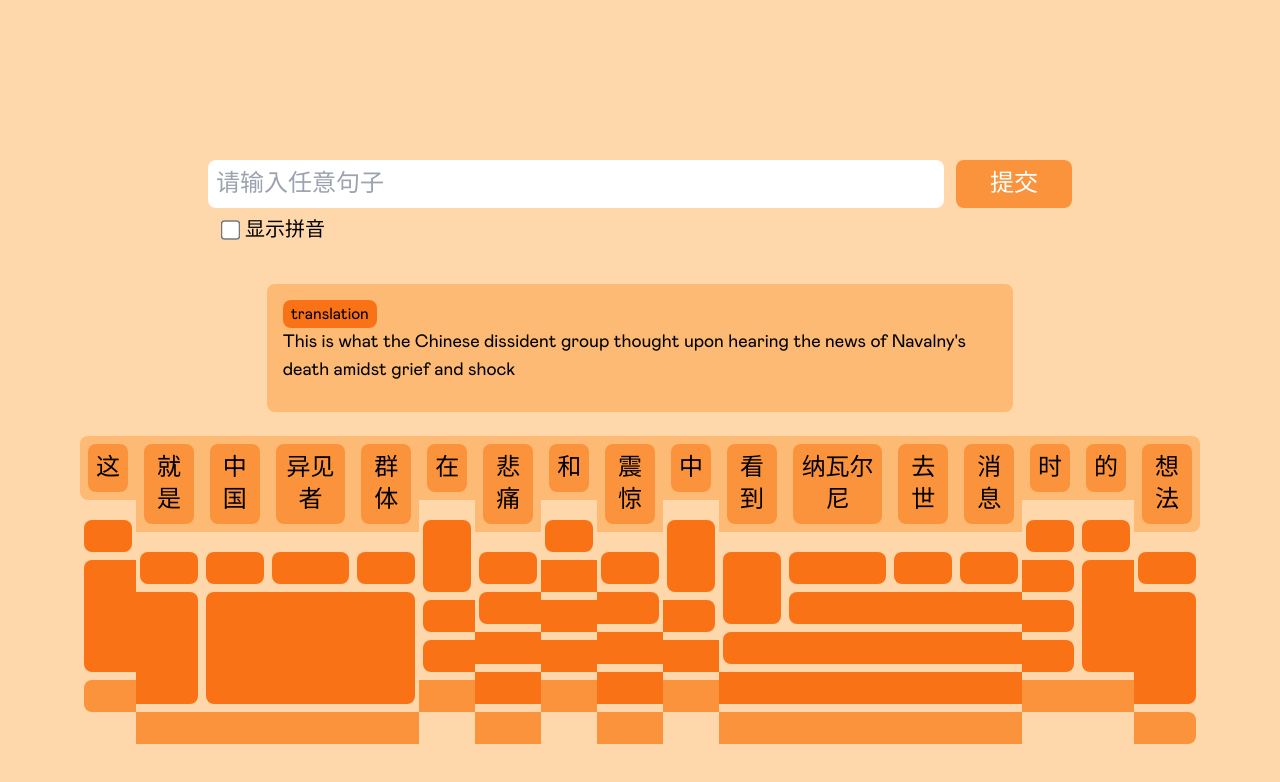
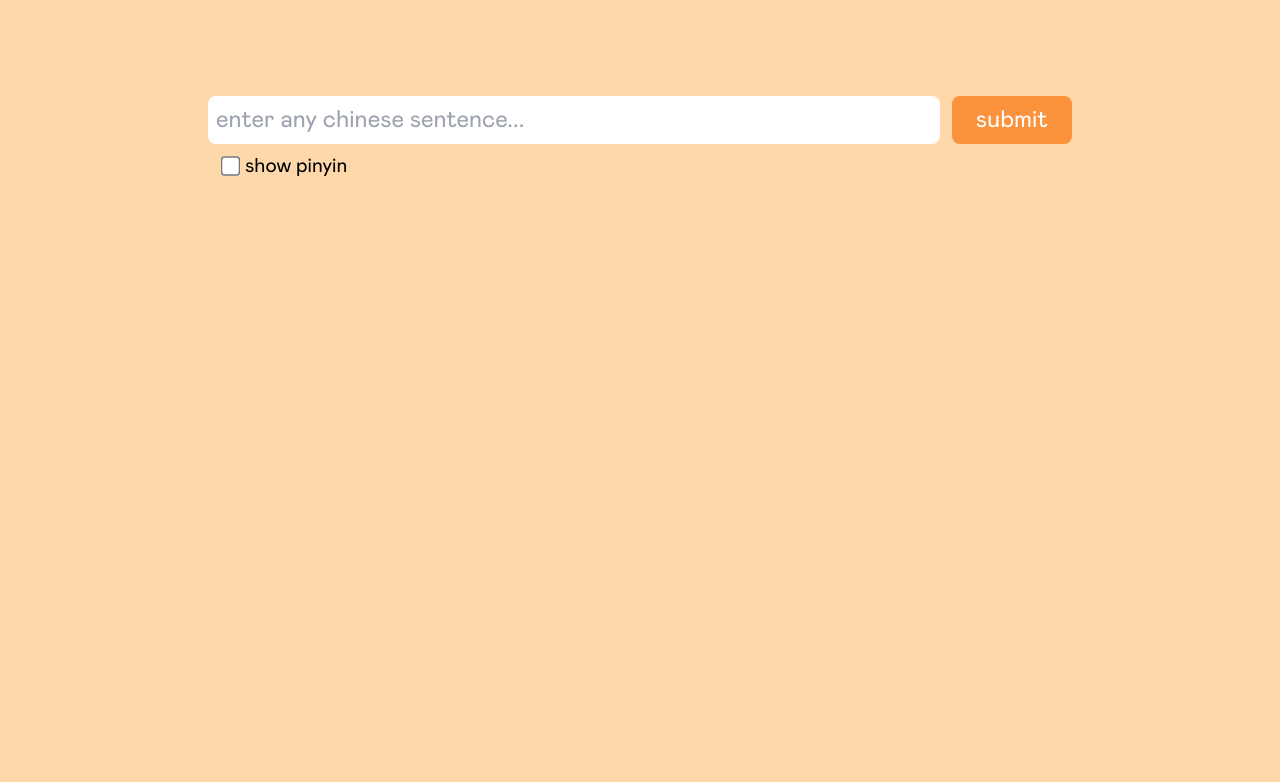
Before and after one commit to vishaalram02/juzi, a SvelteKit app: page / in a window 1280 px wide. Shown: the top 782 px of the page. Built offline with nearby package versions, Linux system fonts and the light colour scheme.

Commit message:
class colors

```diff
--- a/package.json
+++ b/package.json
@@ -34,6 +34,7 @@
 	},
 	"type": "module",
 	"dependencies": {
+		"@vercel/kv": "^1.0.1",
 		"dotenv": "^16.4.5",
 		"openai": "^4.28.0"
 	}
--- a/src/app.css
+++ b/src/app.css
@@ -3,7 +3,7 @@
 @tailwind utilities;
 
 @layer base {
-    @font-face {
+	@font-face {
 		font-family: mabry;
 		src: url(/fonts/MabryPro-Regular.woff) format('woff');
 	}
--- /dev/null
+++ b/src/data/examples.json
@@ -0,0 +1,203 @@
+{
+	"examples": [
+		{
+			"translation": "This is what the Chinese dissident group thought upon hearing the news of Navalny's death amidst grief and shock",
+			"parse": [
+				{
+					"translation": "This is",
+					"parse": [
+						{
+							"content": "这",
+							"class": "pronoun",
+							"pinyin": "zhè",
+							"translation": "this"
+						},
+						{
+							"content": "就是",
+							"class": "verb",
+							"pinyin": "jiù shì",
+							"translation": "is"
+						}
+					]
+				},
+				{
+					"translation": "the Chinese dissident group",
+					"parse": [
+						{
+							"content": "中国",
+							"class": "noun",
+							"pinyin": "zhōng guó",
+							"translation": "Chinese"
+						},
+						{
+							"content": "异见者",
+							"class": "noun",
+							"pinyin": "yì jiàn zhě",
+							"translation": "dissidents"
+						},
+						{
+							"content": "群体",
+							"class": "noun",
+							"pinyin": "qún tǐ",
+							"translation": "group"
+						}
+					]
+				},
+				{
+					"translation": "upon hearing the news of Navalny's death amidst grief and shock",
+					"parse": [
+						{
+							"translation": "amidst grief and shock",
+							"parse": [
+								{
+									"content": "在",
+									"class": "preposition",
+									"pinyin": "zài",
+									"translation": "in"
+								},
+								{
+									"translation": "grief and shock",
+									"parse": [
+										{
+											"content": "悲痛",
+											"class": "noun",
+											"pinyin": "bēi tòng",
+											"translation": "grief"
+										},
+										{
+											"content": "和",
+											"class": "conjunction",
+											"pinyin": "hé",
+											"translation": "and"
+										},
+										{
+											"content": "震惊",
+											"class": "noun",
+											"pinyin": "zhèn jīng",
+											"translation": "shock"
+										}
+									]
+								},
+								{
+									"content": "中",
+									"class": "noun",
+									"pinyin": "zhōng",
+									"translation": "among"
+								}
+							]
+						},
+						{
+							"translation": "seeing the news of Navalny's death",
+							"parse": [
+								{
+									"content": "看到",
+									"class": "verb",
+									"pinyin": "kàn dào",
+									"translation": "see"
+								},
+								{
+									"translation": "the news of Navalny's death",
+									"parse": [
+										{
+											"content": "纳瓦尔尼",
+											"class": "noun",
+											"pinyin": "Nà wǎ ěr ní",
+											"translation": "Navalny"
+										},
+										{
+											"content": "去世",
+											"class": "verb",
+											"pinyin": "qù shì",
+											"translation": "death"
+										},
+										{
+											"content": "消息",
+											"class": "noun",
+											"pinyin": "xiāo xī",
+											"translation": "news"
+										},
+										{
+											"content": "时",
+											"class": "noun",
+											"pinyin": "shí",
+											"translation": "when"
+										}
+									]
+								}
+							]
+						}
+					]
+				},
+				{
+					"translation": "thought",
+					"parse": [
+						{
+							"content": "的",
+							"class": "particle",
+							"pinyin": "de",
+							"translation": "of"
+						},
+						{
+							"content": "想法",
+							"class": "noun",
+							"pinyin": "xiǎng fǎ",
+							"translation": "thought"
+						}
+					]
+				}
+			]
+		}
+	],
+	"dict": [
+		{
+			"这": [{ "english": "(pronoun) this; these", "pinyin": "zhe4" }],
+			"就是": [{ "english": "exactly; precisely", "pinyin": "jiu4 shi4" }],
+			"中国": [{ "english": "China", "pinyin": "Zhong1 guo2" }],
+			"异见者": [{ "english": "dissident", "pinyin": "yi4 jian4 zhe3" }],
+			"群体": [{ "english": "community", "pinyin": "qun2 ti3" }],
+			"在": [{ "english": "to exist; to be alive", "pinyin": "zai4" }],
+			"悲痛": [{ "english": "grieved", "pinyin": "bei1 tong4" }],
+			"和": [
+				{ "english": "old variant of 和[he2]", "pinyin": "he2" },
+				{ "english": "surname He", "pinyin": "He2" },
+				{
+					"english": "(joining two nouns) and; together with; with (Taiwan pr. [han4])",
+					"pinyin": "he2"
+				},
+				{
+					"english": "to compose a poem in reply (to sb's poem) using the same rhyme sequence",
+					"pinyin": "he4"
+				},
+				{ "english": "to complete a set in mahjong or playing cards", "pinyin": "hu2" },
+				{
+					"english": "to combine a powdery substance (flour, plaster etc) with water",
+					"pinyin": "huo2"
+				},
+				{ "english": "to mix (ingredients) together", "pinyin": "huo4" },
+				{ "english": "old variant of 和[he2]", "pinyin": "he2" }
+			],
+			"震惊": [{ "english": "to shock", "pinyin": "zhen4 jing1" }],
+			"中": [
+				{ "english": "(bound form) China; Chinese", "pinyin": "Zhong1" },
+				{ "english": "within; among; in", "pinyin": "zhong1" },
+				{ "english": "to hit (the mark)", "pinyin": "zhong4" }
+			],
+			"看到": [{ "english": "to see", "pinyin": "kan4 dao4" }],
+			"纳瓦尔尼": [],
+			"去世": [{ "english": "to pass away", "pinyin": "qu4 shi4" }],
+			"消息": [{ "english": "news", "pinyin": "xiao1 xi5" }],
+			"时": [
+				{ "english": "old variant of 時|时[shi2]", "pinyin": "shi2" },
+				{ "english": "surname Shi", "pinyin": "Shi2" },
+				{ "english": "o'clock", "pinyin": "shi2" }
+			],
+			"的": [
+				{ "english": "of; ~'s (possessive particle)", "pinyin": "de5" },
+				{ "english": "a taxi; a cab (abbr. for 的士[di1 shi4])", "pinyin": "di1" },
+				{ "english": "really and truly", "pinyin": "di2" },
+				{ "english": "(bound form) bull's-eye; target", "pinyin": "di4" }
+			],
+			"想法": [{ "english": "way of thinking; opinion; notion", "pinyin": "xiang3 fa3" }]
+		}
+	]
+}
--- a/src/routes/+page.svelte
+++ b/src/routes/+page.svelte
@@ -1,176 +1,94 @@
 <script lang="ts">
+	import { onMount } from 'svelte';
+	import examples from '../data/examples.json';
+
+	const classColors = {
+		noun: 'bg-blue-300',
+		pronoun: 'bg-yellow-300',
+		verb: 'bg-red-400',
+		adjective: 'bg-green-300',
+		adverb: 'bg-indigo-300',
+		preposition: 'bg-teal-300',
+		conjunction: 'bg-pink-300',
+		quantifier: 'bg-cyan-300',
+		particle: 'bg-purple-300',
+		other: 'bg-gray-300'
+	};
+
+	enum Class {
+		Noun = 'noun',
+		Pronoun = 'pronoun',
+		Verb = 'verb',
+		Adjective = 'adjective',
+		Adverb = 'adverb',
+		Preposition = 'preposition',
+		Conjunction = 'conjunction',
+		Quantifier = 'quantifier',
+		Particle = 'particle',
+		Other = 'other'
+	}
+
 	interface Token {
 		content: string;
-		class: string;
+		class: Class;
 		translation: string;
 		nodeIndex: number;
 		pinyin: string;
 	}
+
 	interface Node {
 		index: number;
 		translation: string;
+		content: string;
 		height: number;
 		left: number;
 		right: number;
 	}
+	interface Dict {
+		[key: string]: Array<{
+			english: string;
+			pinyin: string;
+		}>;
+	}
 
 	let showPinyin = false;
 	let inputValue = '';
-    let parse: any = {
-  "translation": "This is what the Chinese dissident group thought upon hearing the news of Navalny's death amidst grief and shock",
-  "parse": [
-    {
-      "translation": "This is",
-      "parse": [
-        {
-          "content": "这",
-          "class": "pronoun",
-          "pinyin": "zhè",
-          "translation": "this"
-        },
-        {
-          "content": "就是",
-          "class": "verb",
-          "pinyin": "jiù shì",
-          "translation": "is"
-        }
-      ]
-    },
-    {
-      "translation": "the Chinese dissident group",
-      "parse": [
-        {
-          "content": "中国",
-          "class": "noun",
-          "pinyin": "zhōng guó",
-          "translation": "Chinese"
-        },
-        {
-          "content": "异见者",
-          "class": "noun",
-          "pinyin": "yì jiàn zhě",
-          "translation": "dissidents"
-        },
-        {
-          "content": "群体",
-          "class": "noun",
-          "pinyin": "qún tǐ",
-          "translation": "group"
-        }
-      ]
-    },
-    {
-      "translation": "upon hearing the news of Navalny's death amidst grief and shock",
-      "parse": [
-        {
-          "translation": "amidst grief and shock",
-          "parse": [
-            {
-              "content": "在",
-              "class": "preposition",
-              "pinyin": "zài",
-              "translation": "in"
-            },
-            {
-              "translation": "grief and shock",
-              "parse": [
-                {
-                  "content": "悲痛",
-                  "class": "noun",
-                  "pinyin": "bēi tòng",
-                  "translation": "grief"
-                },
-                {
-                  "content": "和",
-                  "class": "conjunction",
-                  "pinyin": "hé",
-                  "translation": "and"
-                },
-                {
-                  "content": "震惊",
-                  "class": "noun",
-                  "pinyin": "zhèn jīng",
-                  "translation": "shock"
-                }
-              ]
-            },
-            {
-              "content": "中",
-              "class": "noun",
-              "pinyin": "zhōng",
-              "translation": "among"
-            }
-          ]
-        },
-        {
-          "translation": "seeing the news of Navalny's death",
-          "parse": [
-            {
-              "content": "看到",
-              "class": "verb",
-              "pinyin": "kàn dào",
-              "translation": "see"
-            },
-            {
-              "translation": "the news of Navalny's death",
-              "parse": [
-                {
-                  "content": "纳瓦尔尼",
-                  "class": "noun",
-                  "pinyin": "Nà wǎ ěr ní",
-                  "translation": "Navalny"
-                },
-                {
-                  "content": "去世",
-                  "class": "verb",
-                  "pinyin": "qù shì",
-                  "translation": "death"
-                },
-                {
-                  "content": "消息",
-                  "class": "noun",
-                  "pinyin": "xiāo xī",
-                  "translation": "news"
-                },
-                {
-                  "content": "时",
-                  "class": "noun",
-                  "pinyin": "shí",
-                  "translation": "when"
-                }
-              ]
-            }
-          ]
-        }
-      ]
-    },
-    {
-      "translation": "thought",
-      "parse": [
-        {
-          "content": "的",
-          "class": "particle",
-          "pinyin": "de",
-          "translation": "of"
-        },
-        {
-          "content": "想法",
-          "class": "noun",
-          "pinyin": "xiǎng fǎ",
-          "translation": "thought"
-        }
-      ]
-    }
-  ]
-};
+	let parse: any = {}; //examples.examples[0];
 
-
-	let status = 2;
+	let status = 0;
 	let tokens: Token[] = [];
 	let levels: number[][] = [];
 	let nodes: Node[] = [];
+	let dict: Dict = {}; //examples.dict[0];
 	let selected = 0;
+	let tokenNum = -1;
+	let definition = 0;
 	let maxHeight = 0;
+
+	$: setTokenNum(selected);
+	const setTokenNum = (index: number) => {
+		for (let i = 0; i < tokens.length; i++) {
+			if (tokens[i].nodeIndex == index) {
+				tokenNum = i;
+				return;
+			}
+		}
+		tokenNum = -1;
+	};
+
+	const searchDict = () => {
+		fetch('/api/dict', {
+			method: 'POST',
+			headers: {
+				'Content-Type': 'application/json'
+			},
+			body: JSON.stringify({ tokens: tokens.map((value) => value.content) })
+		})
+			.then((res) => res.json())
+			.then((data) => {
+				dict = data;
+			});
+	};
 
 	const getData = () => {
 		(tokens = []), (nodes = []), (levels = []);
@@ -180,6 +98,8 @@
 			levels.push([]);
 			level(parse, i);
 		}
+		searchDict();
+		status = 2;
 	};
 
 	const submit = () => {
@@ -194,42 +114,46 @@
 			.then((res) => res.json())
 			.then((data) => {
 				parse = data;
-				status = 2;
 				getData();
 			});
 	};
 
-	const calc = (node: any): { height: number; left: number; right: number } => {
-		let res = { height: 0, left: 0, right: 0 };
+	const calc = (node: any): { height: number; left: number; right: number; content: string } => {
+		let res = { height: 0, left: 0, right: 0, content: '' };
 		let height = 0,
 			left = tokens.length,
-			right = 0;
+			right = 0,
+			content = '';
 		let index = nodes.length;
 		node.index = nodes.length;
 		nodes.push({
-			index: nodes.length,
+			index,
 			translation: node.translation,
-			height: 0,
-			left: 0,
-			right: 0
+			height,
+			left,
+			right,
+			content
 		});
 		if (!node.parse) {
 			tokens.push({ ...node, nodeIndex: nodes.length - 1 });
 			left = tokens.length - 1;
 			right = tokens.length - 1;
+			content = node.content;
 		} else {
 			for (let i = 0; i < node.parse.length; i++) {
 				res = calc(node.parse[i]);
 				height = Math.max(height, res.height);
 				left = Math.min(left, res.left);
 				right = Math.max(right, res.right);
+				content += res.content;
 			}
 			height += 1;
 		}
 		nodes[index].height = height;
 		nodes[index].left = left;
 		nodes[index].right = right;
-		return { height: height, left: left, right: right };
+		nodes[index].content = content;
+		return { height: height, left: left, right: right, content: content };
 	};
 
 	const level = (node: any, height: number) => {
@@ -243,7 +167,10 @@
 			level(node.parse[i], height);
 		}
 	};
-	getData();
+
+	// onMount(() => {
+	//     getData();
+	// });
 
 	const getStyles = (tokenIdx: number, levelIdx: number, side: boolean): string => {
 		let styles = '';
@@ -270,48 +197,45 @@
 	};
 
 	const handleKeyDown = (e: KeyboardEvent) => {
-
-        e.preventDefault();
-
-        if(e.key == "ArrowUp"){
-            for(let i = 0; i < levels.length; i++){
-                for(let j = 0; j < levels[i].length; j++){
-                    if(levels[i][j] == selected){
-                        if(i > 0){
-                            selected = levels[i-1][j];
+		if (e.key == 'ArrowUp') {
+			for (let i = 0; i < levels.length; i++) {
+				for (let j = 0; j < levels[i].length; j++) {
+					if (levels[i][j] == selected) {
+						if (i > 0) {
+							selected = levels[i - 1][j];
 							return;
 						}
 					}
 				}
 			}
-        } else if(e.key == "ArrowDown"){
-            for(let i = levels.length - 1; i >= 0; i--){
-                for(let j = 0; j < levels[i].length; j++){
-                    if(levels[i][j] == selected){
-                        if(i < levels.length - 1){
-                            selected = levels[i+1][j];
+		} else if (e.key == 'ArrowDown') {
+			for (let i = levels.length - 1; i >= 0; i--) {
+				for (let j = 0; j < levels[i].length; j++) {
+					if (levels[i][j] == selected) {
+						if (i < levels.length - 1) {
+							selected = levels[i + 1][j];
 							return;
 						}
 					}
 				}
 			}
-        } else if(e.key == "ArrowLeft"){
-            for(let i = 0; i < levels.length; i++){
-                for(let j = 0; j < levels[i].length; j++){
-                    if(levels[i][j] == selected){
-                        if(j > 0){
-                            selected = levels[i][j-1];
+		} else if (e.key == 'ArrowLeft') {
+			for (let i = 0; i < levels.length; i++) {
+				for (let j = 0; j < levels[i].length; j++) {
+					if (levels[i][j] == selected) {
+						if (j > 0) {
+							selected = levels[i][j - 1];
 							return;
 						}
 					}
 				}
 			}
-        } else if(e.key == "ArrowRight"){
-            for(let i = 0; i < levels.length; i++){
-                for(let j = levels[i].length - 1; j >= 0; j--){
-                    if(levels[i][j] == selected){
-                        if(j < levels[i].length - 1){
-                            selected = levels[i][j+1];
+		} else if (e.key == 'ArrowRight') {
+			for (let i = 0; i < levels.length; i++) {
+				for (let j = levels[i].length - 1; j >= 0; j--) {
+					if (levels[i][j] == selected) {
+						if (j < levels[i].length - 1) {
+							selected = levels[i][j + 1];
 							return;
 						}
 					}
@@ -320,37 +244,78 @@
 		}
 	};
 </script>
+
 <svelte:window on:keydown={handleKeyDown} />
-<div class="h-screen w-screen p-20">
+
+<div class="w-screen p-20">
 	<div class="mx-32">
-        <div class="flex justify-center items-center mt-20 space-x-3">
+		<div class="flex justify-center items-center mt-4 space-x-3">
 			<input
 				class="p-2 rounded-lg w-full text-2xl"
 				type="text"
-                placeholder="请输入任意句子"
+				placeholder="enter any chinese sentence..."
 				bind:value={inputValue}
 			/>
-            <button on:click={submit} class="text-2xl py-2 px-6 text-white w-32">提交</button>
+			<button on:click={submit} class="text-2xl py-2 px-6 text-white w-32">submit</button>
 		</div>
 		<div class="flex space-x-2 mt-2 ml-4">
 			<input id="showPinyin" type="checkbox" class="scale-150" bind:checked={showPinyin} />
-            <label for="showPinyin" class="text-xl">显示拼音</label>
+			<label for="showPinyin" class="text-xl">show pinyin</label>
 		</div>
-
 	</div>
 	<div class="mt-10">
 		{#if status == 1}
 			<img class="mx-auto animate-spin text-5xl rounded-full w-16" src="/juzi.png" alt="juzi" />
 		{:else if status == 2}
 			<div class="center">
-                <div class="my-6 mx-auto min-h-32 bg-orange-300 p-4 rounded-lg w-8/12">
-                    <div class="bg-orange-500 py-0.5 px-2 rounded-lg w-min">translation</div>
-                    <div class="text-lg">{nodes[selected].translation}</div>
+				<div class="flex space-x-2 my-6 mx-auto min-h-60 bg-orange-300 p-4 rounded-lg w-8/12">
+					<div class="w-1/2 space-y-2">
+						<div class="bg-orange-500 py-0.5 px-2 rounded-lg w-fit">chinese</div>
+						<div class="bg-orange-400 p-2 rounded-lg text-lg">{nodes[selected].content}</div>
+						{#if dict[nodes[selected].content] && dict[nodes[selected].content].length != 0}
+							<div class="flex">
+								<div class="bg-orange-500 py-0.5 px-2 rounded-lg w-fit mr-2">dictionary</div>
+								<div class="flex items-center space-x-1">
+									<button
+										on:click={() => {
+											definition = Math.max(definition - 1, 0);
+										}}
+										class="px-2 h-full">{'<'}</button
+									>
+									<div>{definition + 1 + '/' + dict[nodes[selected].content].length}</div>
+									<button
+										on:click={() => {
+											definition = Math.min(
+												definition + 1,
+												dict[nodes[selected].content].length - 1
+											);
+										}}
+										class="px-2">{'>'}</button
+									>
+								</div>
+							</div>
+							<div class="bg-orange-400 p-2 rounded-lg text-lg">
+								{dict[nodes[selected].content][definition].english}: {dict[nodes[selected].content][
+									definition
+								].pinyin}
+							</div>
+						{/if}
+					</div>
+					<div class="w-1/2 space-y-2">
+						<div class="bg-orange-500 py-0.5 px-2 rounded-lg w-fit">english</div>
+						<div class="bg-orange-400 p-2 rounded-lg text-lg">{nodes[selected].translation}</div>
+						{#if tokenNum != -1}
+							<div class="bg-orange-500 py-0.5 px-2 rounded-lg w-fit">class</div>
+							<div
+								class="bg-orange-400 p-2 rounded-lg text-lg {classColors[tokens[tokenNum].class]}"
+							>
+								{tokens[tokenNum].class}
+							</div>
+						{/if}
+					</div>
 				</div>
 
 				<div class="flex justify-center mt-4">
-
-
 					{#each tokens as token, tokenIdx}
 						<div class="flex flex-col">
 							{#if showPinyin}
@@ -364,9 +329,15 @@
                                 {tokenIdx == nodes[selected].left && 'rounded-l-lg'} {tokenIdx ==
 									nodes[selected].right && 'rounded-r-lg'}"
 							>
-								<button on:click={() => (selected = token.nodeIndex)} class="p-2 m-2 rounded-lg">
-									<div class="text-2xl">{token.content}</div>
-								</button>
+								<div
+									role="button"
+									tabindex="0"
+									on:keydown={null}
+									on:click={() => (selected = token.nodeIndex)}
+									class="focus:outline-none p-2 m-2 rounded-lg {classColors[token.class]}"
+								>
+									<div class="text-xl">{token.content}</div>
+								</div>
 							</div>
 
 							{#each levels as level, levelIdx}
--- /dev/null
+++ b/src/routes/api/dict/+server.ts
@@ -0,0 +1,36 @@
+import { kv } from '@vercel/kv';
+import dotenv from 'dotenv';
+
+dotenv.config();
+
+interface Entry {
+	english: string;
+	pinyin: string;
+}
+
+interface Dict {
+	[key: string]: Entry[];
+}
+
+export const POST = async ({ request }) => {
+	const { tokens } = await request.json();
+
+	let res: Dict = {};
+	if (!tokens) return new Response(JSON.stringify({ res: res }), { status: 400 });
+
+	for (let i = 0; i < tokens.length; i++) {
+		const list: Entry[] = [];
+		const input = tokens[i];
+		let cnt = 0;
+		while (true) {
+			const english: string | null = await kv.hget(input + ':' + cnt.toString(), 'english');
+			const pinyin: string | null = await kv.hget(input + ':' + cnt.toString(), 'pinyin');
+			if (!english || !pinyin) break;
+			list.push({ english, pinyin });
+			cnt++;
+		}
+		res[input] = list;
+	}
+
+	return new Response(JSON.stringify(res), { status: 200 });
+};
```
Also changed, not shown: src/routes/api/parse/+server.ts (+7 -8 lines), 1 other file (tests, documents, lock files or other folders). Lines whose indentation alone changed are shown as unchanged.
